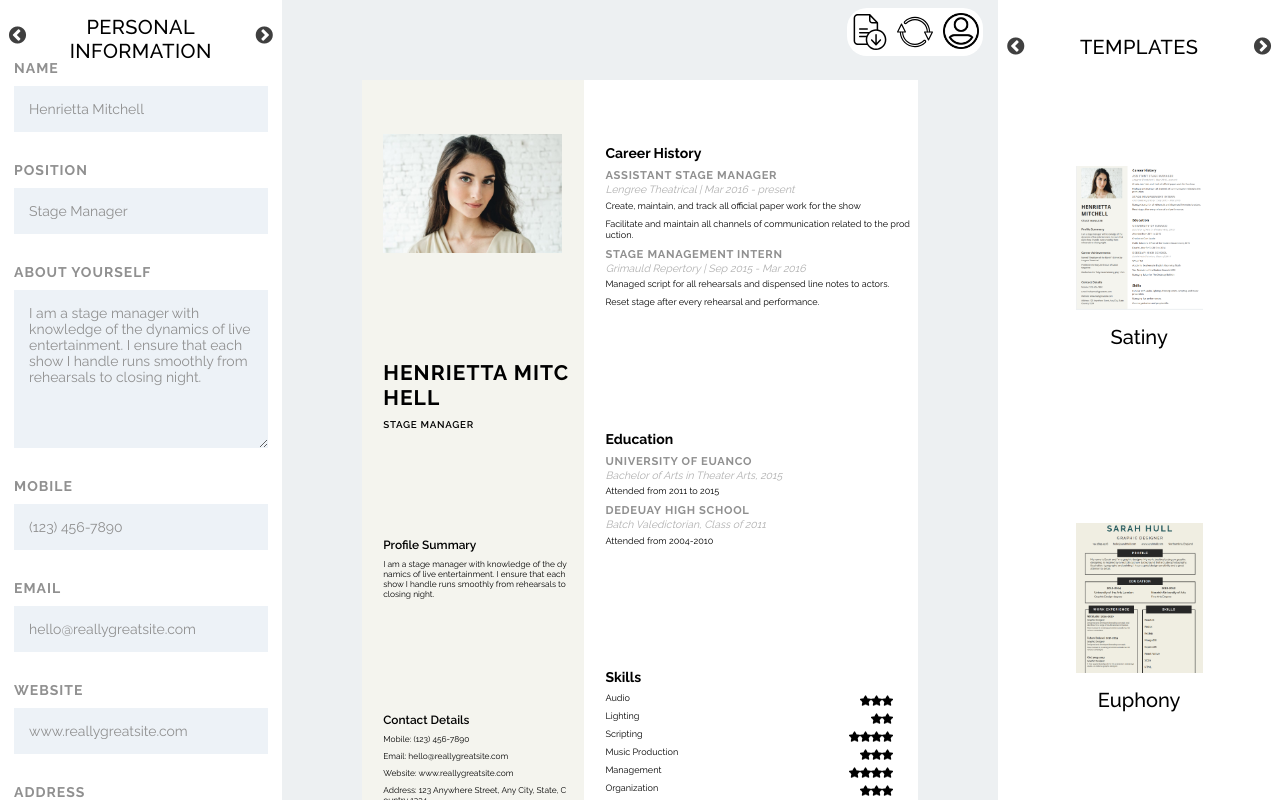
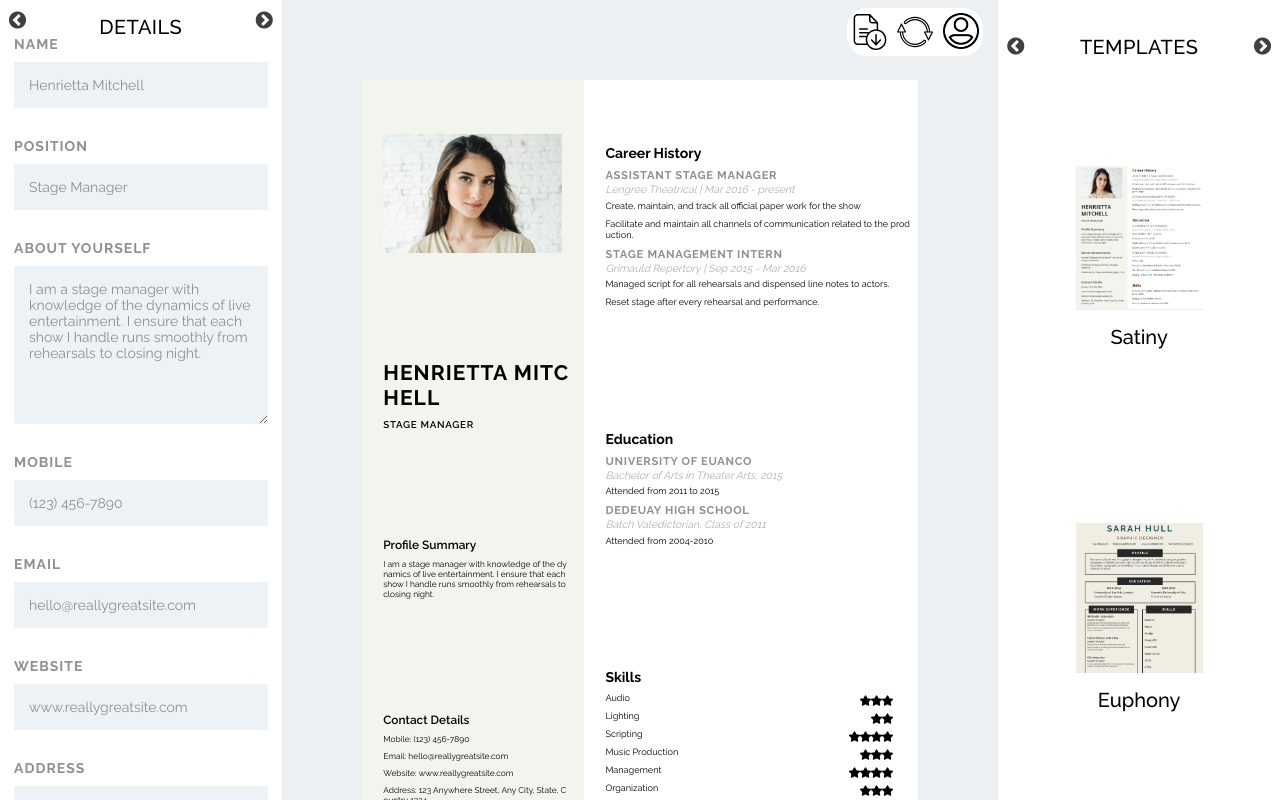
Before and after one commit to CodingMaven1/ProResume, a React (Create React App) app: page / in a window 1280 px wide. Built offline with nearby package versions, Linux system fonts and the light colour scheme.

Commit message:
Fixed issues for firefox

```diff
--- a/src/Containers/LeftNav/LeftNav.jsx
+++ b/src/Containers/LeftNav/LeftNav.jsx
@@ -47,7 +47,7 @@ class LeftNav extends React.Component{
         return(
             <div className="LeftNav">
                 <Slider {...settings}>
-                    <h1 className="LeftNav--Options" onClick={event => this.onClickHandler(event,"PersonalInfo")}>Personal Information</h1>
+                    <h1 className="LeftNav--Options" onClick={event => this.onClickHandler(event,"PersonalInfo")}>Details</h1>
                     <h1 className="LeftNav--Options" onClick={event => this.onClickHandler(event,"Career")}>Career</h1>
                     <h1 className="LeftNav--Options" onClick={event => this.onClickHandler(event,"Education")}>Education</h1>
                     <h1 className="LeftNav--Options" onClick={event => this.onClickHandler(event,"Skills")}>Skills</h1>
--- a/src/Containers/LeftNav/LeftNav.scss
+++ b/src/Containers/LeftNav/LeftNav.scss
@@ -6,6 +6,7 @@
     overflow-x: hidden;
     display: flex;
     flex-direction: column;
+    justify-content: space-between;
 
     &::-webkit-scrollbar-track {
         background-color: transparent;
--- a/src/Containers/PdfViewer/PdfViewer.jsx
+++ b/src/Containers/PdfViewer/PdfViewer.jsx
@@ -64,7 +64,7 @@ class PdfViewer extends React.Component {
 
         return(
             <div className="PdfViewer">
-                <div style={{zoom: 0.7}}>
+                <div className="PdfViewerCont" style={{zoom: 0.7}}>
                     <div id="capture">
                         {userTemplate}
                     </div>
--- a/src/Containers/PdfViewer/PdfViewer.scss
+++ b/src/Containers/PdfViewer/PdfViewer.scss
@@ -29,6 +29,7 @@
     {
         border-radius: 1rem;
         background-color: #fff;
+        scrollbar-color: #fff;
     }
 
     .PdfViewer--Options{
@@ -67,6 +68,7 @@
 
 .PdfViewer::-webkit-scrollbar-track {
     background-color: transparent;
+
 }
 
 .PdfViewer::-webkit-scrollbar{
@@ -77,5 +79,9 @@
 .PdfViewer::-webkit-scrollbar-thumb
 {
     border-radius: 1rem;
-	background-color: #fff;
+    background-color: #fff;
 }
+
+.PdfViewerCont{
+    -moz-transform: scale(0.7);
+}
```
